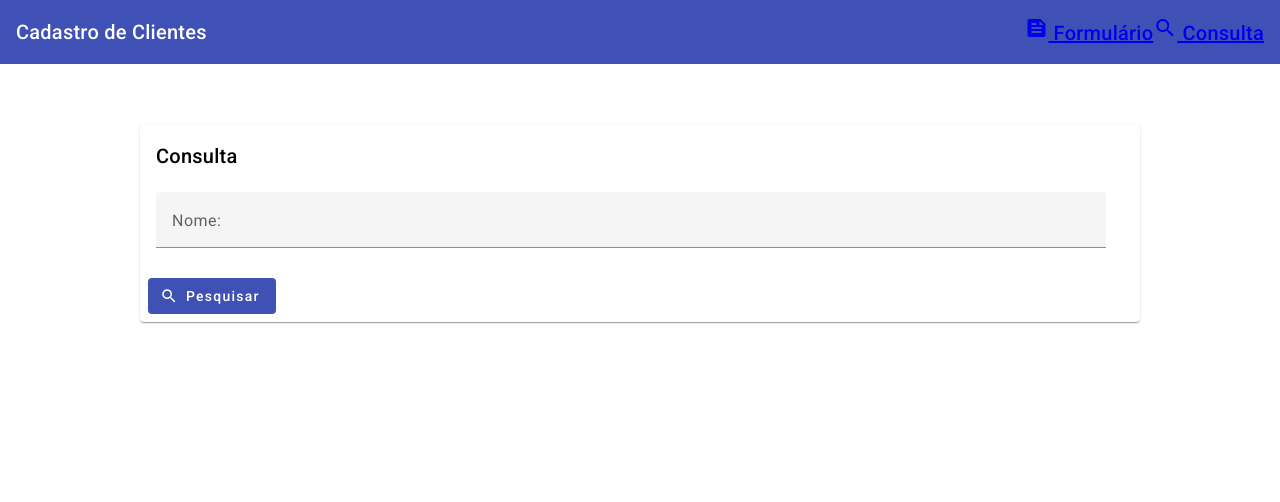
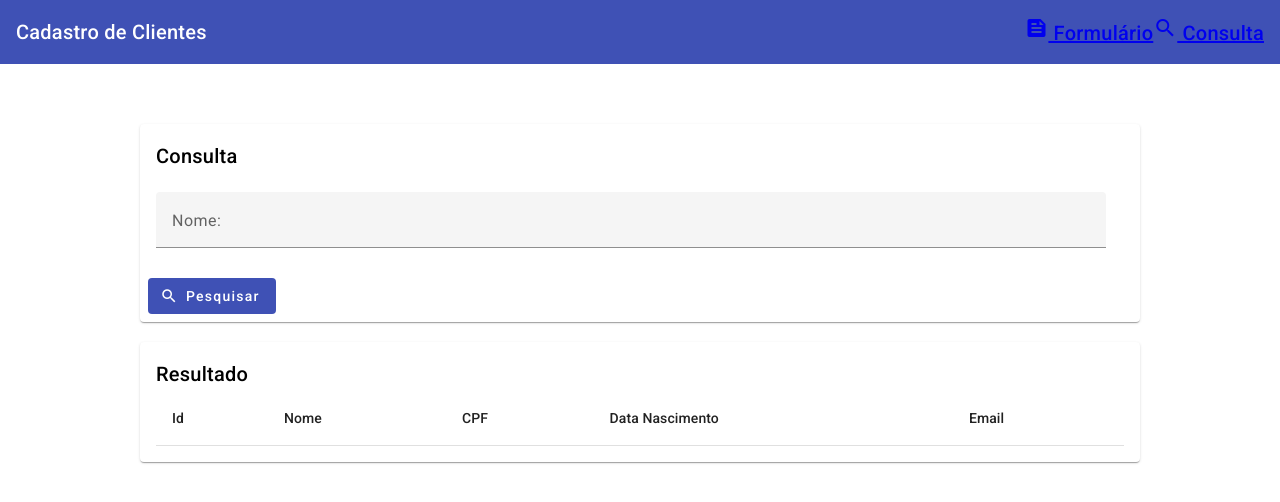
Before and after one commit to Jeffconexion/front-angular-formulario, an Angular app: page /consulta in a window 1280 px wide. Shown: the top 502 px of the page. Built offline with nearby package versions, Linux system fonts and the light colour scheme.

Commit message:
feat: add client results table to ConsultaComponent

```diff
--- a/src/app/consulta/consulta.component.html
+++ b/src/app/consulta/consulta.component.html
@@ -29,3 +29,47 @@
     </form>
   </div>
 </div>
+
+<!-- Criação da Tabela -->
+<div fxLayout="row" fxLayoutAlign="center" class="mt-20">
+  <div fxLayout="column" fxFlex="1000px">
+    <mat-card>
+      <mat-card-header>
+        <mat-card-title>Resultado</mat-card-title>
+      </mat-card-header>
+      <mat-card-content>
+        <table mat-table [dataSource]="listaClientes">
+          <ng-container matColumnDef="id">
+            <th mat-header-cell *matHeaderCellDef>Id</th>
+            <td mat-cell *matCellDef="let cliente">{{ cliente.id }}</td>
+          </ng-container>
+
+          <ng-container matColumnDef="nome">
+            <th mat-header-cell *matHeaderCellDef>Nome</th>
+            <td mat-cell *matCellDef="let cliente">{{ cliente.nome }}</td>
+          </ng-container>
+
+          <ng-container matColumnDef="cpf">
+            <th mat-header-cell *matHeaderCellDef>CPF</th>
+            <td mat-cell *matCellDef="let cliente">{{ cliente.cpf }}</td>
+          </ng-container>
+
+          <ng-container matColumnDef="dataNascimento">
+            <th mat-header-cell *matHeaderCellDef>Data Nascimento</th>
+            <td mat-cell *matCellDef="let cliente">
+              {{ cliente.dataNascimento }}
+            </td>
+          </ng-container>
+
+          <ng-container matColumnDef="email">
+            <th mat-header-cell *matHeaderCellDef>Email</th>
+            <td mat-cell *matCellDef="let cliente">{{ cliente.email }}</td>
+          </ng-container>
+
+          <tr mat-header-row *matHeaderRowDef="colunasTable"></tr>
+          <tr mat-row *matRowDef="let row; columns: colunasTable"></tr>
+        </table>
+      </mat-card-content>
+    </mat-card>
+  </div>
+</div>
--- a/src/app/consulta/consulta.component.ts
+++ b/src/app/consulta/consulta.component.ts
@@ -8,6 +8,7 @@
 import { MatTableModule } from '@angular/material/table';
 import { ClienteService } from '../cliente.service';
 import { Cliente } from '../cadastro/cliente';
+import { CommonModule } from '@angular/common';
 
 
 @Component({
@@ -19,7 +20,8 @@
     MatTableModule,
     FlexLayoutModule,
     FormsModule,
-    MatButtonModule
+    MatButtonModule,
+    CommonModule
   ],
   templateUrl: './consulta.component.html',
   styleUrls: ['./consulta.component.css']
@@ -27,11 +29,12 @@
 export class ConsultaComponent implements OnInit {
 
   listaClientes: Cliente[] = [];
+  colunasTable: string[] = ["id", "nome", "cpf", "dataNascimento", "email"]
 
   constructor(private _service: ClienteService) { }
 
   ngOnInit(): void {
-    console.log('ConsultaComponent initialized');
     this.listaClientes = this._service.pesquisarCliente('');
+    console.log(this.listaClientes);
   }
 }
```
